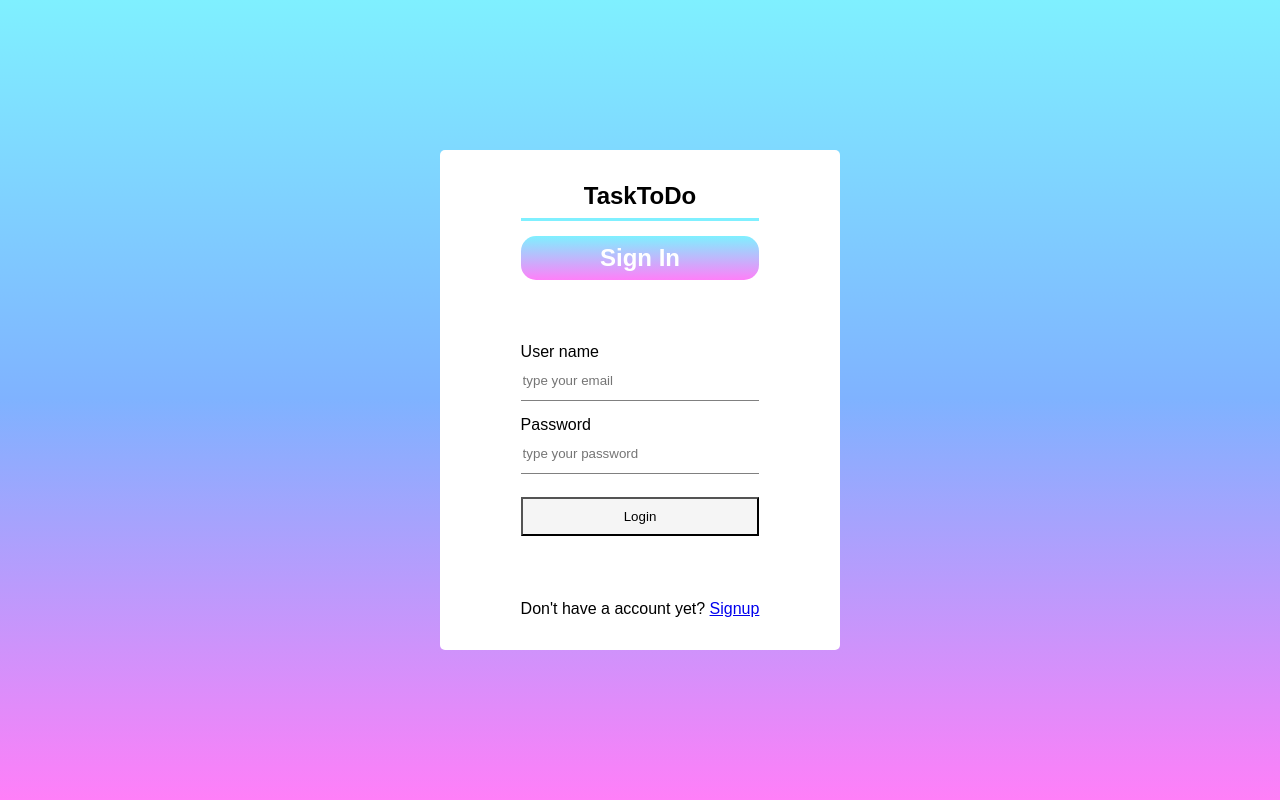
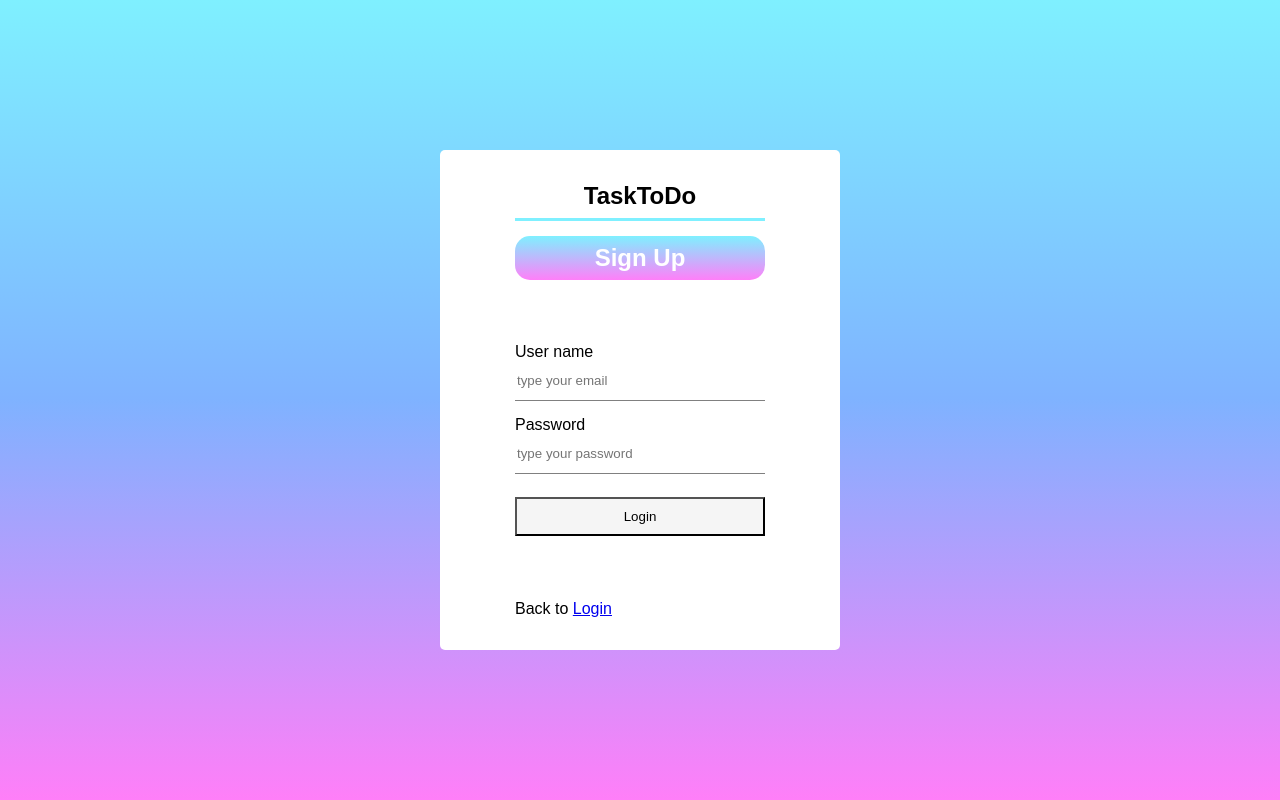
Before and after one commit to ElDev1/tasks-frontend, a React (Vite) app: page /register in a window 1280 px wide. Built offline with nearby package versions, Linux system fonts and the light colour scheme.

Commit message:
create basic routing with auth

```diff
--- a/package.json
+++ b/package.json
@@ -12,15 +12,16 @@
     "formik": "^2.2.9",
     "react": "^18.2.0",
     "react-dom": "^18.2.0",
+    "react-router-dom": "^6.10.0",
     "sweetalert2": "^11.7.3",
     "yup": "^1.0.2"
   },
   "devDependencies": {
     "@types/react": "^18.0.28",
     "@types/react-dom": "^18.0.11",
-    "typescript": "^5.0.3",
     "@vitejs/plugin-react": "^3.1.0",
     "standard": "^17.0.0",
+    "typescript": "^5.0.3",
     "vite": "^4.2.0"
   },
   "eslintConfig": {
--- a/src/components/auth/login.module.css
+++ b/src/components/auth/login.module.css
@@ -23,6 +23,7 @@
     display: flex;
     flex-direction: column;
     justify-content: space-around;
+    width: 250px;
 }
 
 .loginContainer h1 {
@@ -37,7 +38,7 @@
     color:white;
     padding: 8px;
     border-radius: 15px;
-    background-image: linear-gradient(rgba(0, 225, 255, 0.5), rgba(255, 0, 242, 0.5));
+    background-image: linear-gradient(rgba(0, 225, 255, 0.5), #ff00f280);
 }
 
 .inputContainer {
--- a/src/components/auth/login/Login.jsx
+++ b/src/components/auth/login/Login.jsx
@@ -3,6 +3,7 @@ import { Formik } from 'formik'
 import * as Yup from 'yup'
 import { signin } from '../../../services/signin.js'
 import Swal from 'sweetalert2'
+import { Link } from 'react-router-dom'
 
 const Login = () => {
   const validate = Yup.object({
@@ -68,7 +69,7 @@ const Login = () => {
               </form>
             )}
           </Formik>
-          <p>Don't have a account yet? <span><a href='#'>Signup</a></span></p>
+          <p>Don't have a account yet? <span><Link to='/register'>Sign up</Link></span></p>
         </div>
       </section>
     </main>
--- a/src/components/auth/register/Register.jsx
+++ b/src/components/auth/register/Register.jsx
@@ -1,8 +1,11 @@
 import styles from '../login.module.css'
 import { Formik } from 'formik'
 import * as Yup from 'yup'
+import { signin } from '../../../services/signin.js'
+import Swal from 'sweetalert2'
+import { Link } from 'react-router-dom'
 
-const Register = () => {
+const Login = () => {
   const validate = Yup.object({
     email: Yup.string()
       .email('Not valid email')
@@ -24,12 +27,20 @@ const Register = () => {
             initialValues={{ email: '', password: '' }}
             validationSchema={validate}
             onSubmit={(values, { resetForm }) => {
-              console.log(values)
+              signin(values).then(res => {
+                console.log(res)
+                if (res.message === 'user not found') {
+                  Swal.fire({
+                    title: 'user not found',
+                    confirmButtonColor: '#ff00f280'
+                  })
+                }
+              })
               resetForm()
             }}
           >
             {({ values, errors, touched, handleBlur, handleChange, handleSubmit, isSubmitting }) => (
-              <form className={styles.loginForm}>
+              <form className={styles.loginForm} onSubmit={handleSubmit}>
                 <div className={styles.inputContainer}>
                   <label id='email'>User name</label>
                   <input
@@ -54,15 +65,15 @@ const Register = () => {
                   />
                   {errors.password && touched.password && <p style={{ color: 'red', fontSize: '12px' }}>{errors.password}</p>}
                 </div>
-                <button className={styles.loginButton}>Login</button>
+                <button className={styles.loginButton} disabled={isSubmitting}>Login</button>
               </form>
             )}
           </Formik>
-          <p>Don't have a account yet? <span><a href='#'>Signup</a></span></p>
+          <p>Back to <span><Link to='/login'>Login</Link></span></p>
         </div>
       </section>
     </main>
   )
 }
 
-export default Register
+export default Login
--- /dev/null
+++ b/src/components/errorPage/ErrorPage.jsx
@@ -0,0 +1,18 @@
+import { useRouteError } from 'react-router-dom'
+
+const ErrorPage = () => {
+  const error = useRouteError()
+  console.error(error)
+
+  return (
+    <div id='error-page'>
+      <h1>Oops!</h1>
+      <p>Sorry, an unexpected error has occurred.</p>
+      <p>
+        <i>{error.statusText || error.message}</i>
+      </p>
+    </div>
+  )
+}
+
+export default ErrorPage
--- a/src/main.jsx
+++ b/src/main.jsx
@@ -1,10 +1,43 @@
 import React from 'react'
 import ReactDOM from 'react-dom/client'
+// import App from './App'
+import './index.css'
+import { createBrowserRouter, RouterProvider, Navigate } from 'react-router-dom'
+
+import Login from './components/auth/login/Login'
+import Register from './components/auth/register/Register'
 import App from './App'
-import './index.css'
+import ErrorPage from './components/errorPage/ErrorPage'
+
+const RequiredAuth = ({ children }) => {
+  // eslint-disable-next-line no-undef
+  if (!localStorage.getItem('token')) {
+    // eslint-disable-next-line react/jsx-boolean-value
+    return <Navigate to='/login' replace={true} />
+  }
+  return children
+}
+
+const router = createBrowserRouter([
+  {
+    path: '/',
+    element: <RequiredAuth> <App /> </RequiredAuth>,
+    errorElement: <ErrorPage />
+  },
+  {
+    path: '/login',
+    element: <Login />,
+    errorElement: <ErrorPage />
+  },
+  {
+    path: '/register',
+    element: <Register />,
+    errorElement: <ErrorPage />
+  }
+])
 
 ReactDOM.createRoot(document.getElementById('root')).render(
   <React.StrictMode>
-    <App />
+    <RouterProvider router={router} />
   </React.StrictMode>
 )
```
Also changed, not shown: 1 other file (tests, documents, lock files or other folders).
